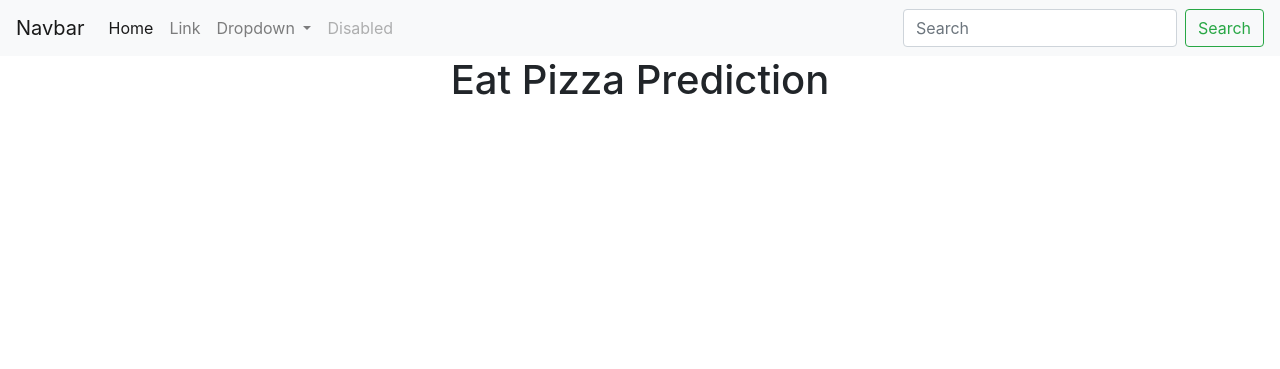
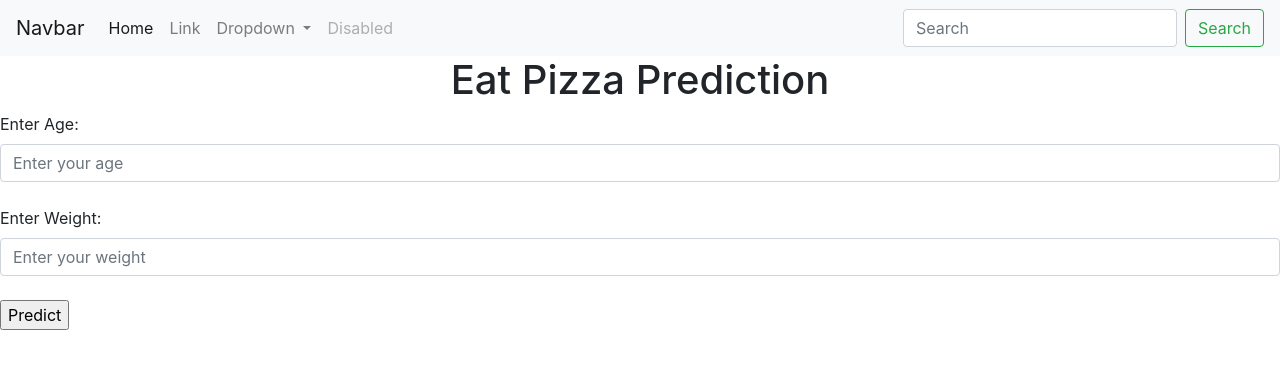
Before and after one commit to coderameen/NMIT-Workshop, a Flask app: page / in a window 1280 px wide. Shown: the top 369 px of the page. Run offline with Flask 3, Linux system fonts and the light colour scheme; parts of the project's set-up code (start-up, migrations or seed data) failed here and were passed over; some libraries are stand-ins or nearby versions.

Commit message:
added code

```diff
--- a/Prizza prediction/app.py
+++ b/Prizza prediction/app.py
@@ -1,18 +1,33 @@
-from flask import Flask, render_template
+from flask import Flask, render_template, request
 
 #initiaze application
 app = Flask(__name__)
+
+#Load your Trained model
+import pickle
+model = pickle.load(open('pizza_model.pkl','rb'))
 
 #GET API(default landing page)
 @app.route("/")
 def home():
     return render_template("index.html")
 
+#POST API
+@app.route("/predict", methods=['POST'])
+def predict():
 
-#GET AII
-@app.route("/about_us")
-def about_us():
-    return "This is about us page"
+    if request.method == 'POST':
+        age = int(request.form['ageinp'])
+        weight = int(request.form['weightinp'])
+        pred = model.predict([[age,weight]])
+        if pred.item() == 1:
+            msg = "Enjoy Pizza"
+            return render_template("index.html", message = msg)
+        else:
+            msg = "Go to GYM"
+            return render_template("index.html", message = msg)
+
+
 
 
 if __name__=='__main__':
--- a/Prizza prediction/templates/index.html
+++ b/Prizza prediction/templates/index.html
@@ -47,6 +47,16 @@
   </div>
 </nav>
     <h1 style="text-align: center;">Eat Pizza Prediction</h1>
+    <div>
+        <form action="/predict" method="post">
+            <label>Enter Age: </label><input type="number" name="ageinp" class="form-control" placeholder="Enter your age"  required>
+            <br>
+            <label >Enter Weight: </label><input type="number" name="weightinp" class="form-control" placeholder="Enter your weight" required>
+            <br>
+            <input type="submit" value="Predict">
+            {{message}}
+        </form>
+    </div>
 
     <!-- Optional JavaScript -->
     <!-- jQuery first, then Popper.js, then Bootstrap JS -->
```
